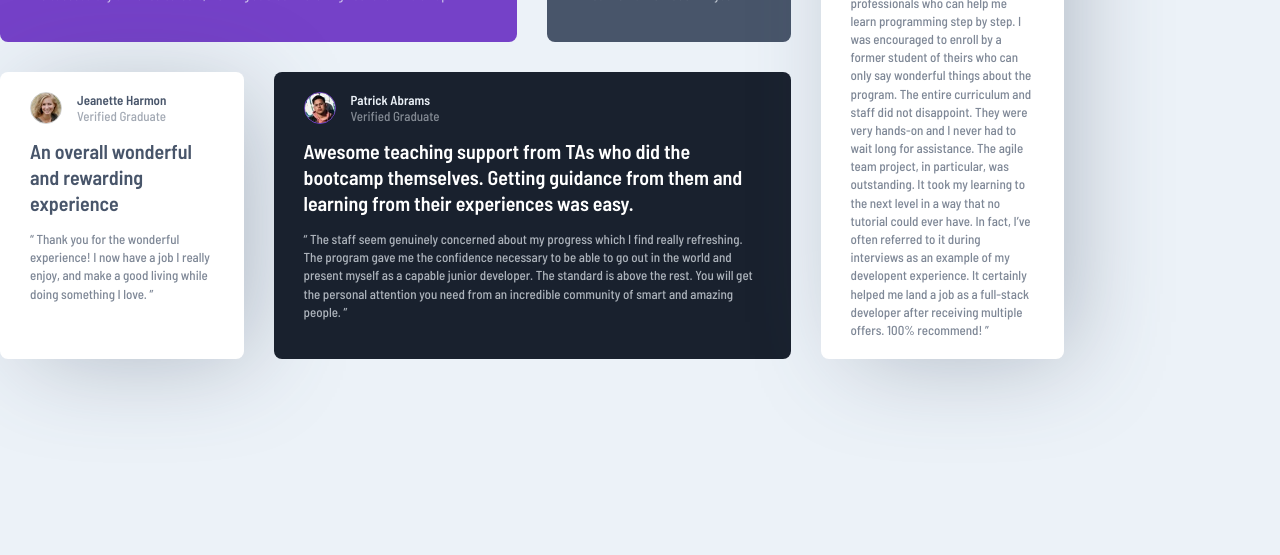
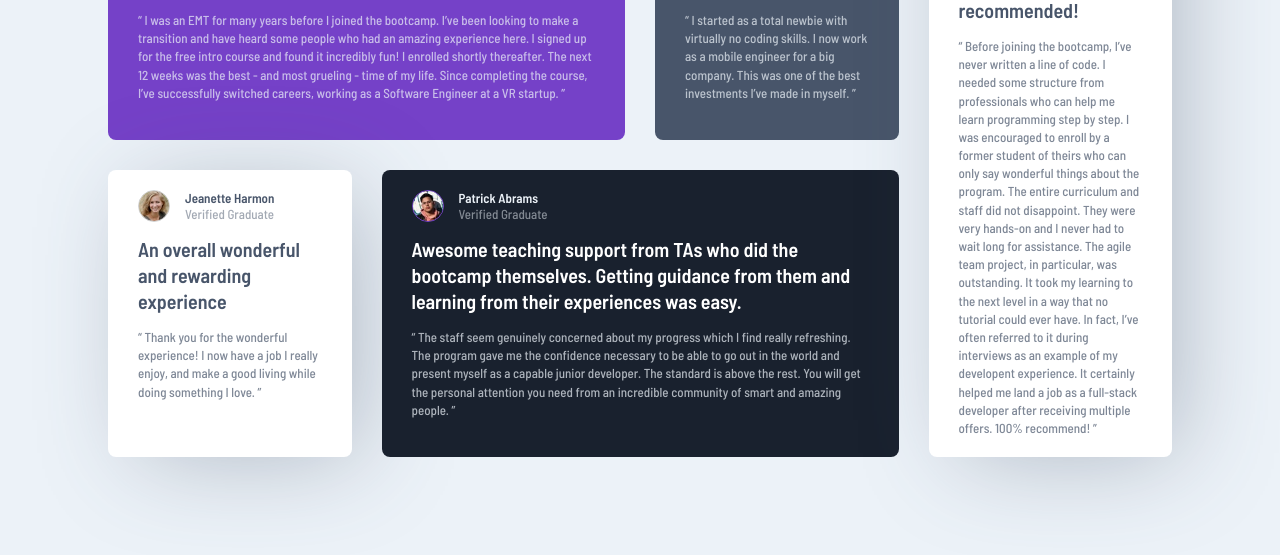
Before and after one commit to axldev96/testimonials-grid-section, a plain HTML site: page index.html in a window 1280 px wide. Shown: the part 245-800 px from the top of the page. Drawn offline with Linux system fonts and the light colour scheme.

Commit message:
head title updated

```diff
--- a/index.html
+++ b/index.html
@@ -12,7 +12,7 @@
       href="./src/images/favicon-32x32.png"
     />
 
-    <title>Frontend Mentor | [Challenge Name Here]</title>
+    <title>Frontend Mentor | Testimonials Grid Section/</title>
 
     <link rel="preconnect" href="https://fonts.googleapis.com" />
     <link rel="preconnect" href="https://fonts.gstatic.com" crossorigin />
@@ -24,7 +24,7 @@
     <script type="module" src="./src/index.js"></script>
   </head>
   <body>
-    <main class="grid-center">
+    <main class="flex-container">
       <div class="container" id="root"></div>
     </main>
   </body>
```
